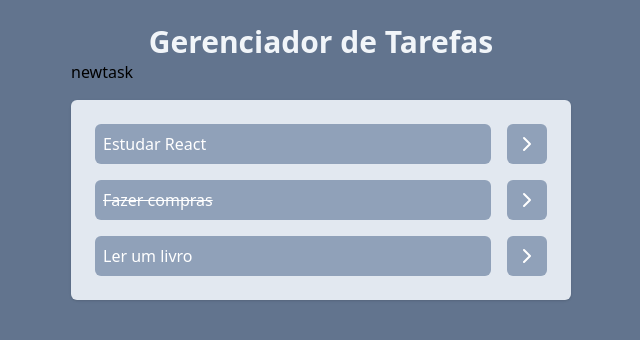
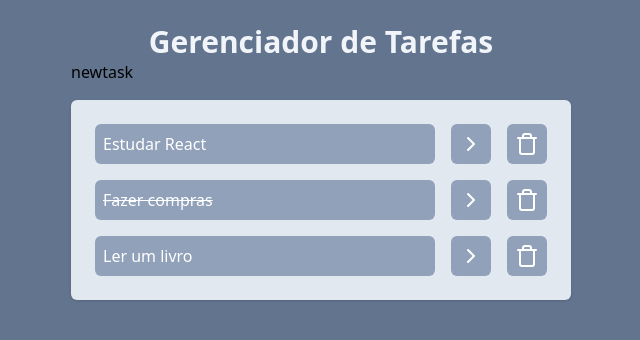
Before and after one commit to 7alexandree7/newtodolist-ts, a React (Vite) app: page / in a window 1280 px wide. Shown: the top 340 px of the page, without its empty margins (319-959 px from the left). Built offline with nearby package versions, Linux system fonts and the light colour scheme.

Commit message:
finalizando a função de marcar como feita e deletar uma tarefa

```diff
--- a/src/components/taskList/TaskList.tsx
+++ b/src/components/taskList/TaskList.tsx
@@ -1,13 +1,15 @@
 //import React from 'react'
-import { ChevronRightIcon } from 'lucide-react'
+import { ChevronRightIcon, TrashIcon } from 'lucide-react'
 import type TaskType from '../../interfaces/Tasks/Tasks'
 
 interface TasklistProps {
     tasks: TaskType[]
     onTaskClick: (taskId: number) => void
+    onTaskDelete: (taskId: number) => void
+
 }
 
-const TaskList = ({ tasks, onTaskClick }: TasklistProps) => {
+const TaskList = ({ tasks, onTaskClick, onTaskDelete }: TasklistProps) => {
 
     return (
         <ul className='bg-slate-200 p-6 rounded-md space-y-4 mt-4 shadow list-none'>
@@ -23,6 +25,11 @@ const TaskList = ({ tasks, onTaskClick }: TasklistProps) => {
                         className='bg-slate-400 text-white  p-2 rounded-md cursor-pointer'>
                         <ChevronRightIcon />
                     </button>
+                    <button
+                        onClick={() => onTaskDelete(task.id)}
+                        className='bg-slate-400 text-white  p-2 rounded-md cursor-pointer'>
+                        <TrashIcon />
+                    </button>
                 </li>
 
 
```
